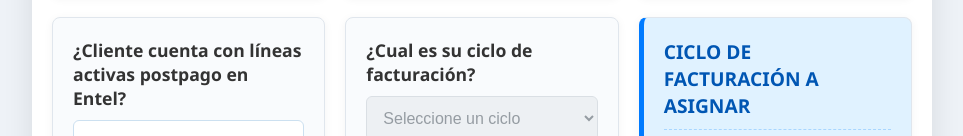
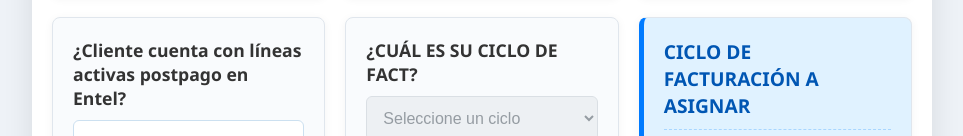
Before and after one commit to SheyllerDev/calculadora, a plain HTML site: page index.html in a window 1280 px wide. Shown: the part 309-445 px from the top of the page, without its empty margins (158-1121 px from the left). Drawn offline with Linux system fonts and the light colour scheme.

Commit message:
Update index.html

```diff
--- a/index.html
+++ b/index.html
@@ -48,7 +48,7 @@
             </div>
 
             <div class="panel-section input-group">
-                <label for="cicloFact" class="section-title">¿Cual es su ciclo de facturación?</label>
+                <label for="cicloFact" class="section-title">¿CUÁL ES SU CICLO DE FACT?</label>
                 <select id="cicloFact" class="system-select">
                     <option value="" disabled selected hidden>Seleccione un ciclo</option> <option value="1">1</option>
                     <option value="2">2</option>
```
